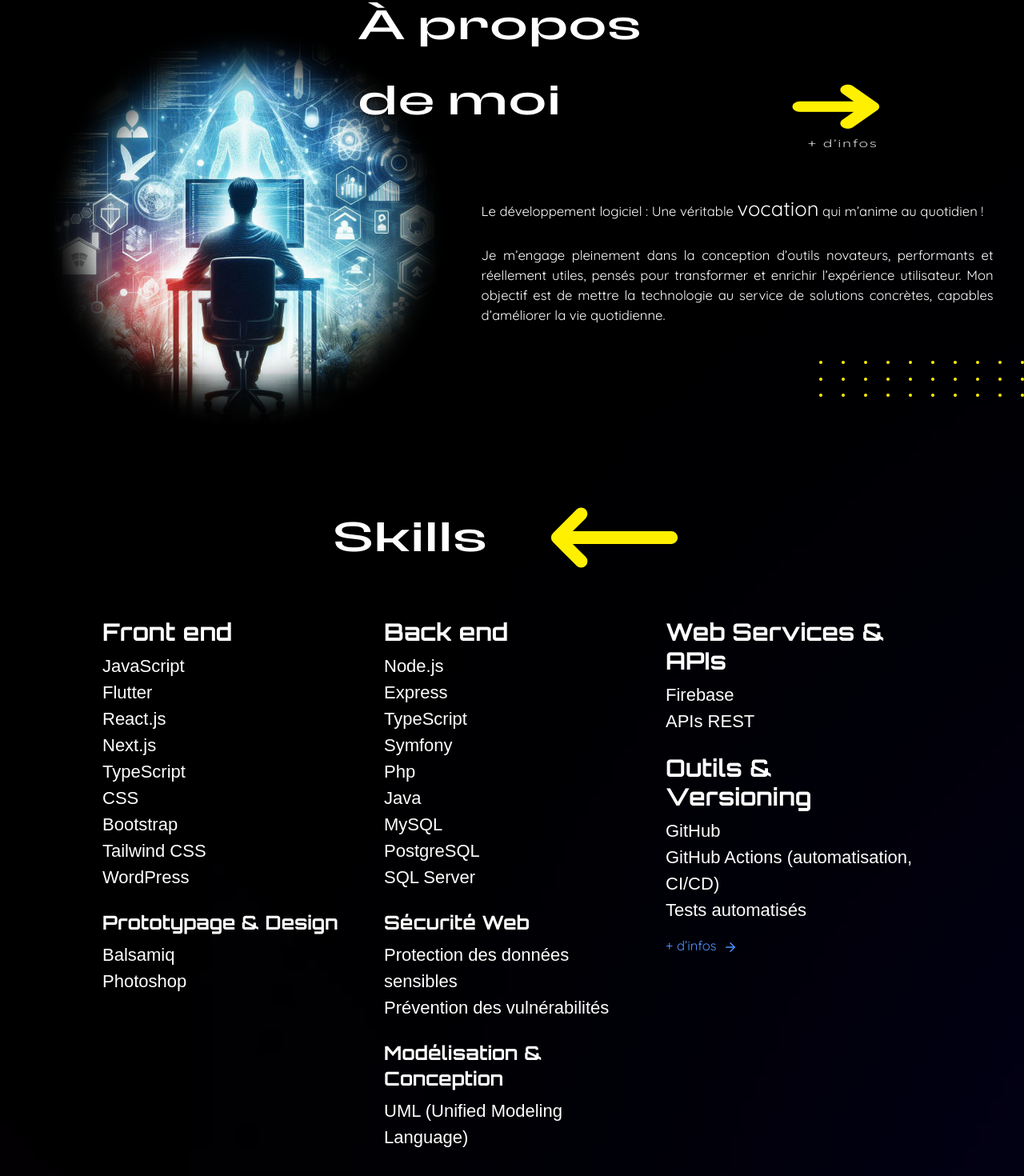
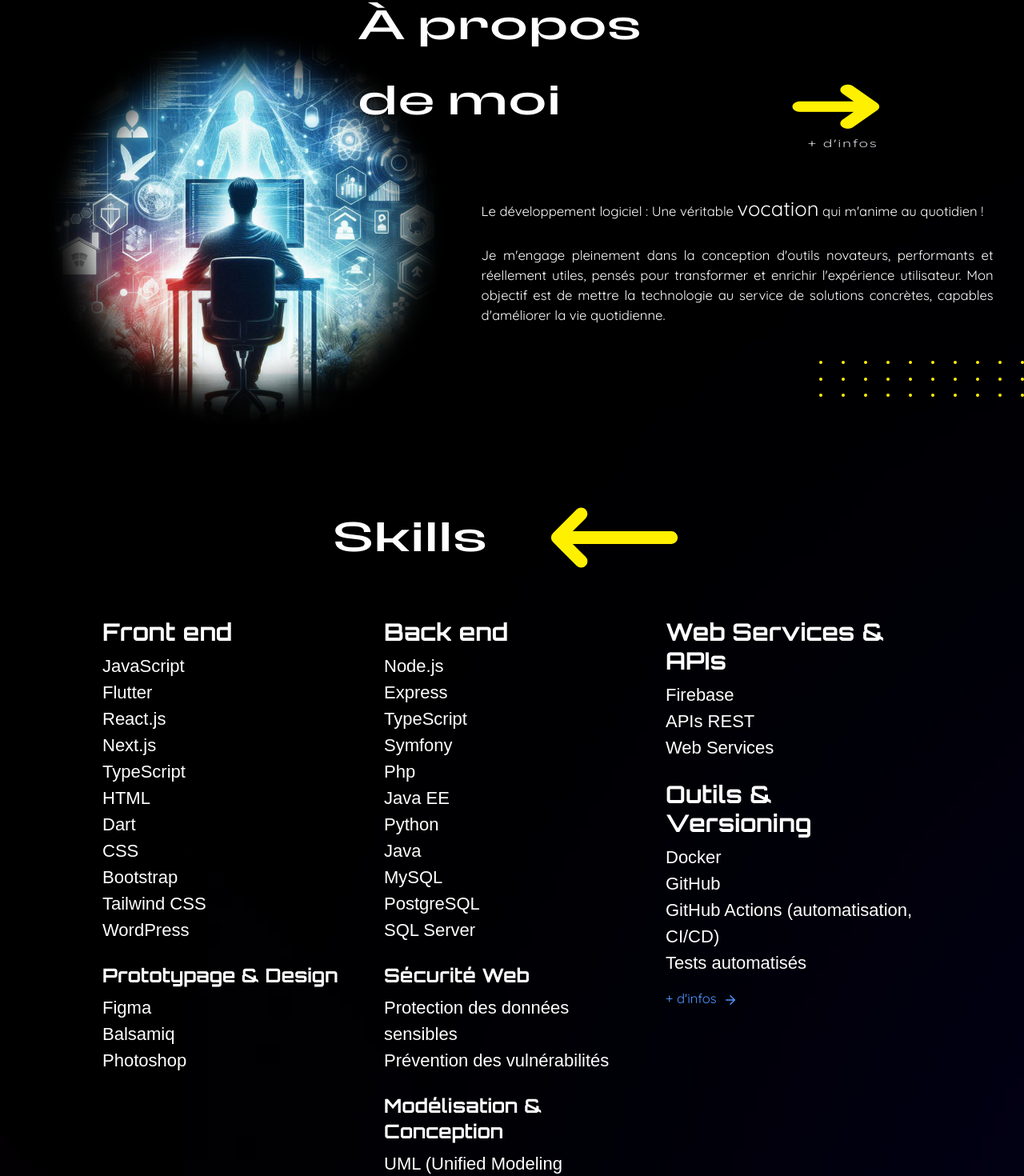
Before and after one commit to YoCode35/my-book, a Next.js app: page / in a window 1280 px wide. Shown: the part 836-2306 px from the top of the page at 80% size. Built offline with nearby package versions, Linux system fonts and the light colour scheme.

Commit message:
Update skills section & photo profil

```diff
--- a/src/app/page.tsx
+++ b/src/app/page.tsx
@@ -75,7 +75,7 @@ export default function Home() {
                         px-8"
           >
             <span className="block">&quot;Explorez ici une sélection de mes travaux les plus significatifs</span>
-            <span className="block">Chaque projet reflète mon engagement, mes compétences et les défis que j’ai relevés.&quot;</span>
+            <span className="block">Chaque projet reflète mon engagement, mes compétences et les défis que j&apos;ai relevés.&quot;</span>
           </p>
           {/* Gray Lines */}
           <div className="flex
@@ -126,7 +126,7 @@ export default function Home() {
                                   text-center
                                   top-6 sm:top-12 md:top-6 2xl:top-12 3xl:top-12"
                 >
-                  + d’infos
+                  + d&apos;infos
                 </span>
                 <span className=" inline-block
                                   text-[16vw] sm:text-[16vw] md:text-[12vw] lg:text-[12vw] xl:text-[12vw] 2xl:text-[12vw]
@@ -165,10 +165,10 @@ export default function Home() {
                               whitespace-normal sm:whitespace-normal md:whitespace-normal
                               max-w-full"
             >
-              Le développement logiciel : Une véritable <span className="text-[5vw] sm:text-[1.8rem] md:text-[1.4rem] lg:text-[2.2vw] xl:text-[1.6rem] 2xl:text-[1.8rem]">vocation</span> qui m’anime au quotidien !
+              Le développement logiciel : Une véritable <span className="text-[5vw] sm:text-[1.8rem] md:text-[1.4rem] lg:text-[2.2vw] xl:text-[1.6rem] 2xl:text-[1.8rem]">vocation</span> qui m&apos;anime au quotidien !
             </span>
             <br />
-            Je m’engage pleinement dans la conception d’outils novateurs, performants et réellement utiles, pensés pour transformer et enrichir l’expérience utilisateur. Mon objectif est de mettre la technologie au service de solutions concrètes, capables d’améliorer la vie quotidienne.
+            Je m&apos;engage pleinement dans la conception d&apos;outils novateurs, performants et réellement utiles, pensés pour transformer et enrichir l&apos;expérience utilisateur. Mon objectif est de mettre la technologie au service de solutions concrètes, capables d&apos;améliorer la vie quotidienne.
           </p>
 
           <DotsRectangle
@@ -226,6 +226,8 @@ export default function Home() {
               <div className="skills-text"><span>React.js</span></div>
               <div className="skills-text"><span>Next.js</span></div>
               <div className="skills-text"><span>TypeScript</span></div>
+              <div className="skills-text"><span>HTML</span></div>
+              <div className="skills-text"><span>Dart</span></div>
               <div className="skills-text"><span>CSS</span></div>
               <div className="skills-text"><span>Bootstrap</span></div>
               <div className="skills-text"><span>Tailwind CSS</span></div>
@@ -233,6 +235,7 @@ export default function Home() {
 
               <div className="pt-6">
                 <div className="skills-subtitle">Prototypage & Design</div>
+                <div className="skills-text"><span>Figma</span></div>
                 <div className="skills-text"><span>Balsamiq</span></div>
                 <div className="skills-text"><span>Photoshop</span></div>
               </div>
@@ -246,6 +249,8 @@ export default function Home() {
               <div className="skills-text"><span>TypeScript</span></div>
               <div className="skills-text"><span>Symfony</span></div>
               <div className="skills-text"><span>Php</span></div>
+              <div className="skills-text"><span>Java EE</span></div>
+              <div className="skills-text"><span>Python</span></div>
               <div className="skills-text"><span>Java</span></div>
               <div className="skills-text"><span>MySQL</span></div>
               <div className="skills-text"><span>PostgreSQL</span></div>
@@ -268,9 +273,11 @@ export default function Home() {
               <div className="skills-title">Web Services & APIs</div>
               <div className="skills-text"><span>Firebase</span></div>
               <div className="skills-text"><span>APIs REST</span></div>
+              <div className="skills-text"><span>Web Services</span></div>
 
               <div className="pt-6">
               <div className="skills-title">Outils & Versioning</div>
+                <div className="skills-text"><span>Docker</span></div>
                 <div className="skills-text"><span>GitHub</span></div>
                 <div className="skills-text"><span>GitHub Actions (automatisation, CI/CD)</span></div>
                 <div className="skills-text"><span>Tests automatisés</span></div>
@@ -285,7 +292,7 @@ export default function Home() {
                               hover:text-navLinkHover group mb-8
                               justify-end sm:justify-start"
               >
-                <span className="mr-2">+ d’infos</span>
+                <span className="mr-2">+ d&apos;infos</span>
                 <svg
                   className=" w-[3.8vw]
                                 h-[auto] sm:w-[3vw] sm:h-[auto] md:w-[2.5vw] md:h-[auto] lg:w-[2vw] lg:h-[auto] xl:w-[1.4vw] xl:h-[auto]
```
Also changed, not shown: public/img/moi.png.
